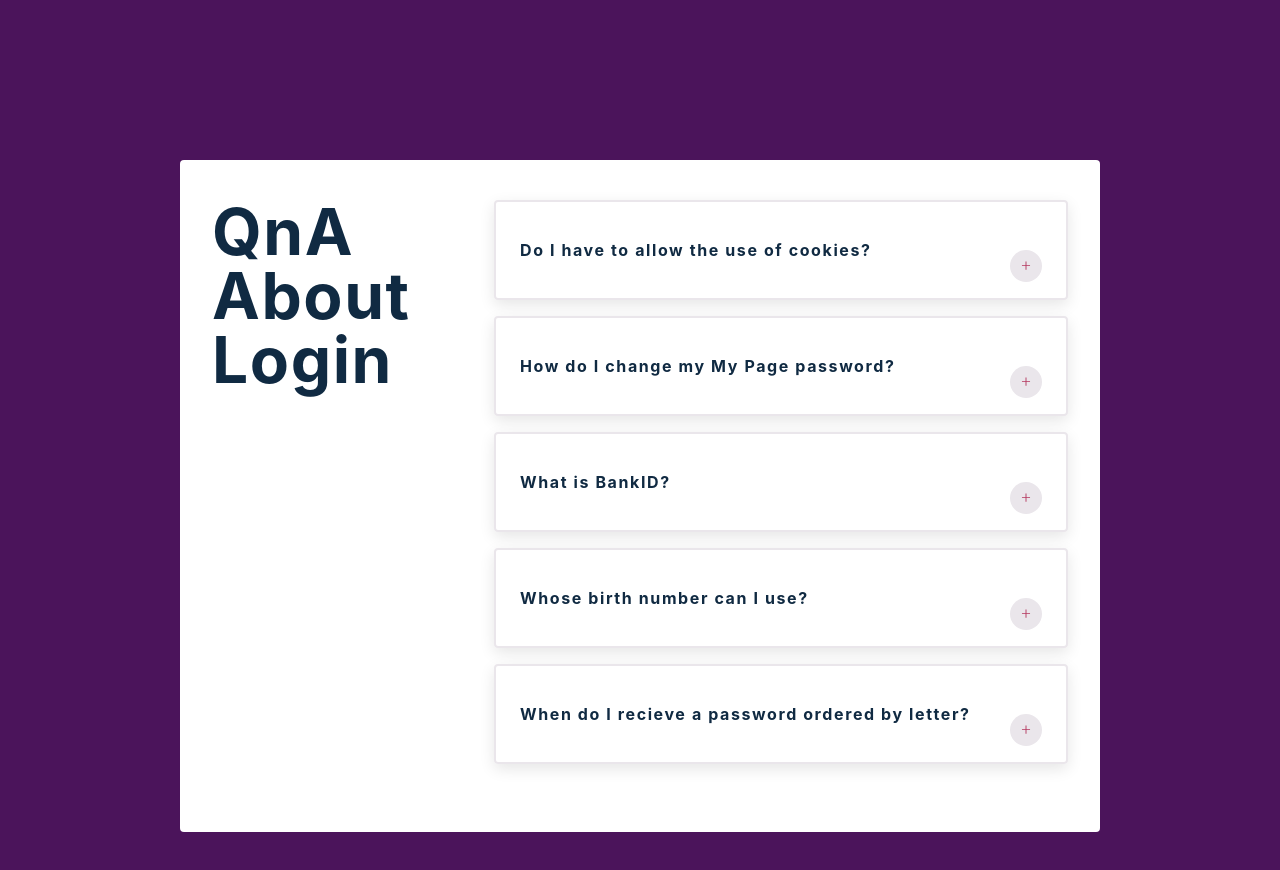
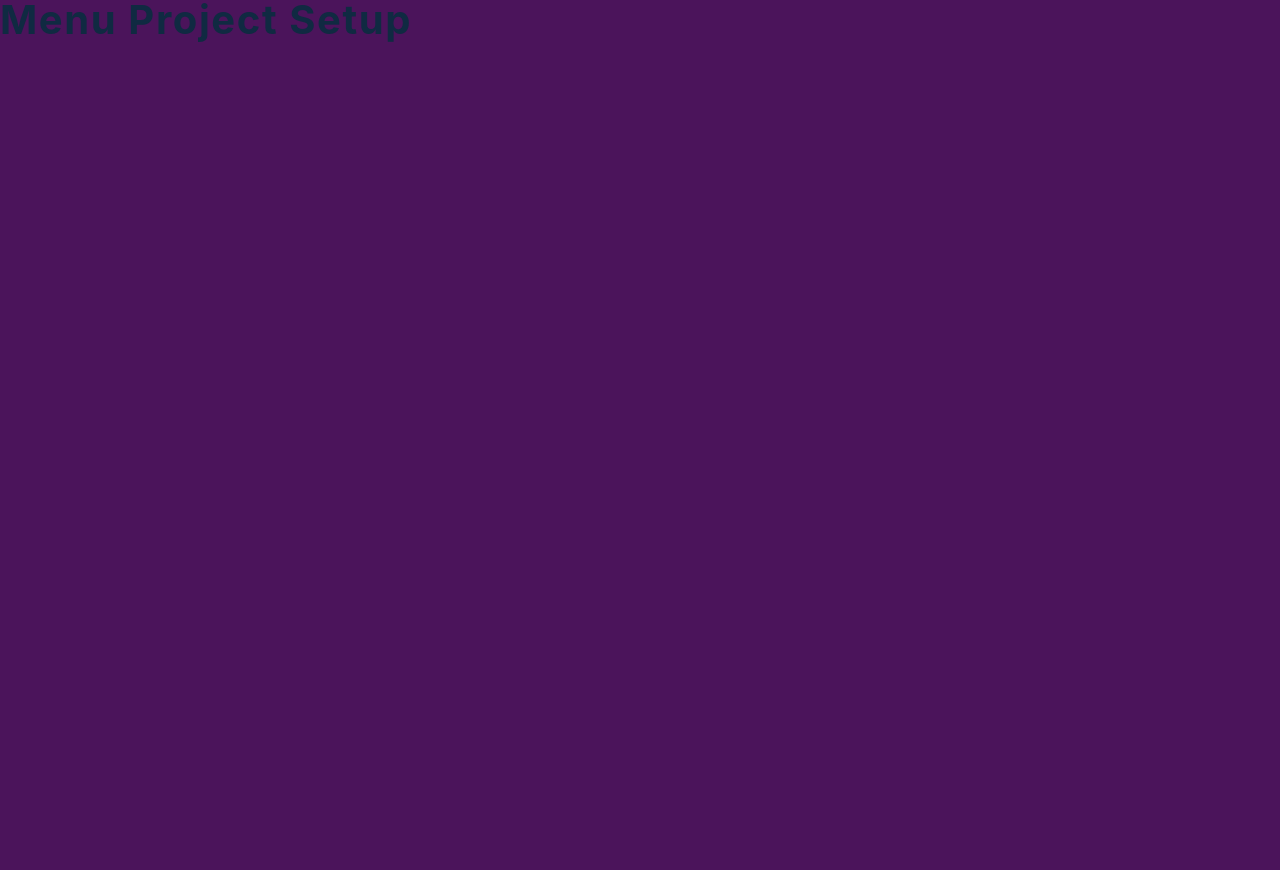
Before and after one commit to sumitsasidharan/basic-react-projects-js, a React (Create React App) app: page / in a window 1280 px wide. Shown: the top 870 px of the page. After the commit the page ends 800 px from the top, so only its background shows below. Built offline with nearby package versions, Linux system fonts and the light colour scheme.

Commit message:
created food menu project

```diff
--- /dev/null
+++ b/src/05-food-menu/Categories.jsx
@@ -0,0 +1,7 @@
+import React from 'react';
+
+const Categories = () => {
+   return <h2>categories component</h2>;
+};
+
+export default Categories;
--- /dev/null
+++ b/src/05-food-menu/Menu.jsx
@@ -0,0 +1,7 @@
+import React from 'react';
+
+const Menu = () => {
+   return <h2>menu component</h2>;
+};
+
+export default Menu;
--- /dev/null
+++ b/src/05-food-menu/MenuApp.css
@@ -0,0 +1,236 @@
+/*
+===============
+Variables
+===============
+*/
+
+:root {
+  /* dark shades of primary color*/
+  --clr-primary-1: hsl(205, 86%, 17%);
+  --clr-primary-2: hsl(205, 77%, 27%);
+  --clr-primary-3: hsl(205, 72%, 37%);
+  --clr-primary-4: hsl(205, 63%, 48%);
+  /* primary/main color */
+  --clr-primary-5: hsl(205, 78%, 60%);
+  /* lighter shades of primary color */
+  --clr-primary-6: hsl(205, 89%, 70%);
+  --clr-primary-7: hsl(205, 90%, 76%);
+  --clr-primary-8: hsl(205, 86%, 81%);
+  --clr-primary-9: hsl(205, 90%, 88%);
+  --clr-primary-10: hsl(205, 100%, 96%);
+  /* darkest grey - used for headings */
+  --clr-grey-1: hsl(209, 61%, 16%);
+  --clr-grey-2: hsl(211, 39%, 23%);
+  --clr-grey-3: hsl(209, 34%, 30%);
+  --clr-grey-4: hsl(209, 28%, 39%);
+  /* grey used for paragraphs */
+  --clr-grey-5: hsl(210, 22%, 49%);
+  --clr-grey-6: hsl(209, 23%, 60%);
+  --clr-grey-7: hsl(211, 27%, 70%);
+  --clr-grey-8: hsl(210, 31%, 80%);
+  --clr-grey-9: hsl(212, 33%, 89%);
+  --clr-grey-10: hsl(210, 36%, 96%);
+  --clr-white: #fff;
+  --clr-gold: #c59d5f;
+
+  --clr-red-dark: hsl(360, 67%, 44%);
+  --clr-red-light: hsl(360, 71%, 66%);
+  --clr-green-dark: hsl(125, 67%, 44%);
+  --clr-green-light: hsl(125, 71%, 66%);
+  --clr-black: #222;
+  --transition: all 0.3s linear;
+  --spacing: 0.1rem;
+  --radius: 0.25rem;
+  --light-shadow: 0 5px 15px rgba(0, 0, 0, 0.1);
+  --dark-shadow: 0 5px 15px rgba(0, 0, 0, 0.2);
+  --max-width: 1170px;
+  --fixed-width: 620px;
+}
+/*
+===============
+Global Styles
+===============
+*/
+
+*,
+::after,
+::before {
+  margin: 0;
+  padding: 0;
+  box-sizing: border-box;
+}
+body {
+  font-family: -apple-system, BlinkMacSystemFont, 'Segoe UI', Roboto, Oxygen,
+    Ubuntu, Cantarell, 'Open Sans', 'Helvetica Neue', sans-serif;
+  background: var(--clr-grey-10);
+  color: var(--clr-grey-1);
+  line-height: 1.5;
+  font-size: 0.875rem;
+}
+ul {
+  list-style-type: none;
+}
+a {
+  text-decoration: none;
+}
+h1,
+h2,
+h3,
+h4 {
+  letter-spacing: var(--spacing);
+  text-transform: capitalize;
+  line-height: 1.25;
+  margin-bottom: 0.75rem;
+}
+h1 {
+  font-size: 3rem;
+}
+h2 {
+  font-size: 2rem;
+}
+h3 {
+  font-size: 1.25rem;
+}
+h4 {
+  font-size: 0.875rem;
+}
+p {
+  margin-bottom: 1.25rem;
+  color: var(--clr-grey-5);
+}
+@media screen and (min-width: 800px) {
+  h1 {
+    font-size: 4rem;
+  }
+  h2 {
+    font-size: 2.5rem;
+  }
+  h3 {
+    font-size: 1.75rem;
+  }
+  h4 {
+    font-size: 1rem;
+  }
+  body {
+    font-size: 1rem;
+  }
+  h1,
+  h2,
+  h3,
+  h4 {
+    line-height: 1;
+  }
+}
+/*  global classes */
+
+/* section */
+.section {
+  width: 90vw;
+  margin: 0 auto;
+  max-width: var(--max-width);
+}
+
+@media screen and (min-width: 992px) {
+  .section {
+    width: 95vw;
+  }
+}
+
+/*
+===============
+Menu
+===============
+*/
+
+.menu {
+  padding: 5rem 0;
+}
+.title {
+  text-align: center;
+  margin-bottom: 2rem;
+}
+.underline {
+  width: 5rem;
+  height: 0.25rem;
+  background: var(--clr-gold);
+  margin-left: auto;
+  margin-right: auto;
+}
+.btn-container {
+  margin-bottom: 4rem;
+  display: flex;
+  justify-content: center;
+}
+.filter-btn {
+  background: transparent;
+  border-color: transparent;
+  font-size: 1rem;
+  text-transform: capitalize;
+  margin: 0 0.5rem;
+  letter-spacing: 1px;
+  padding: 0.375rem 0.75rem;
+  color: var(--clr-gold);
+  cursor: pointer;
+  transition: var(--transition);
+  border-radius: var(--radius);
+}
+.filter-btn:hover {
+  background: var(--clr-gold);
+  color: var(--clr-white);
+}
+.section-center {
+  width: 90vw;
+  margin: 0 auto;
+  max-width: 1170px;
+  display: grid;
+  gap: 3rem 2rem;
+  justify-items: center;
+}
+.menu-item {
+  display: grid;
+  gap: 1rem 2rem;
+  max-width: 25rem;
+}
+.photo {
+  object-fit: cover;
+  height: 200px;
+  width: 100%;
+  border: 0.25rem solid var(--clr-gold);
+  border-radius: var(--radius);
+  display: block;
+}
+.item-info header {
+  display: flex;
+  justify-content: space-between;
+  border-bottom: 0.5px dotted var(--clr-grey-5);
+}
+.item-info h4 {
+  margin-bottom: 0.5rem;
+}
+.price {
+  color: var(--clr-gold);
+}
+.item-text {
+  margin-bottom: 0;
+  padding-top: 1rem;
+}
+
+@media screen and (min-width: 768px) {
+  .menu-item {
+    grid-template-columns: 225px 1fr;
+    gap: 0 1.25rem;
+    max-width: 40rem;
+  }
+  .photo {
+    height: 175px;
+  }
+}
+@media screen and (min-width: 1200px) {
+  .section-center {
+    width: 95vw;
+    grid-template-columns: 1fr 1fr;
+  }
+  .photo {
+    height: 150px;
+  }
+}
--- /dev/null
+++ b/src/05-food-menu/MenuApp.jsx
@@ -0,0 +1,12 @@
+import React, { useState } from 'react';
+import Menu from './Menu';
+import Categories from './Categories';
+import items from './data';
+
+import './MenuApp.css';
+
+function App() {
+   return <h2>menu project setup</h2>;
+}
+
+export default App;
--- /dev/null
+++ b/src/05-food-menu/data.js
@@ -0,0 +1,75 @@
+const menu = [
+   {
+      id: 1,
+      title: 'buttermilk pancakes',
+      category: 'breakfast',
+      price: 15.99,
+      img: './images/item-1.jpeg',
+      desc: `I'm baby woke mlkshk wolf bitters live-edge blue bottle, hammock freegan copper mug whatever cold-pressed `,
+   },
+   {
+      id: 2,
+      title: 'diner double',
+      category: 'lunch',
+      price: 13.99,
+      img: './images/item-2.jpeg',
+      desc: `vaporware iPhone mumblecore selvage raw denim slow-carb leggings gochujang helvetica man braid jianbing. Marfa thundercats `,
+   },
+   {
+      id: 3,
+      title: 'godzilla milkshake',
+      category: 'shakes',
+      price: 6.99,
+      img: './images/item-3.jpeg',
+      desc: `ombucha chillwave fanny pack 3 wolf moon street art photo booth before they sold out organic viral.`,
+   },
+   {
+      id: 4,
+      title: 'country delight',
+      category: 'breakfast',
+      price: 20.99,
+      img: './images/item-4.jpeg',
+      desc: `Shabby chic keffiyeh neutra snackwave pork belly shoreditch. Prism austin mlkshk truffaut, `,
+   },
+   {
+      id: 5,
+      title: 'egg attack',
+      category: 'lunch',
+      price: 22.99,
+      img: './images/item-5.jpeg',
+      desc: `franzen vegan pabst bicycle rights kickstarter pinterest meditation farm-to-table 90's pop-up `,
+   },
+   {
+      id: 6,
+      title: 'oreo dream',
+      category: 'shakes',
+      price: 18.99,
+      img: './images/item-6.jpeg',
+      desc: `Portland chicharrones ethical edison bulb, palo santo craft beer chia heirloom iPhone everyday`,
+   },
+   {
+      id: 7,
+      title: 'bacon overflow',
+      category: 'breakfast',
+      price: 8.99,
+      img: './images/item-7.jpeg',
+      desc: `carry jianbing normcore freegan. Viral single-origin coffee live-edge, pork belly cloud bread iceland put a bird `,
+   },
+   {
+      id: 8,
+      title: 'american classic',
+      category: 'lunch',
+      price: 12.99,
+      img: './images/item-8.jpeg',
+      desc: `on it tumblr kickstarter thundercats migas everyday carry squid palo santo leggings. Food truck truffaut  `,
+   },
+   {
+      id: 9,
+      title: 'quarantine buddy',
+      category: 'shakes',
+      price: 16.99,
+      img: './images/item-9.jpeg',
+      desc: `skateboard fam synth authentic semiotics. Live-edge lyft af, edison bulb yuccie crucifix microdosing.`,
+   },
+];
+export default menu;
--- a/src/App.js
+++ b/src/App.js
@@ -1,3 +1,4 @@
+import MenuApp from './05-food-menu/MenuApp'
 import ToursMain from './02-tours/ToursMain';
 import ReviewApp from './03-reviews/ReviewApp';
 import AccordionApp from './04-accordion/AccordionApp';
@@ -5,7 +6,7 @@
 function App() {
   return (
     <div className="App">
-      <AccordionApp />
+      <MenuApp />
     </div>
   );
 }
```
